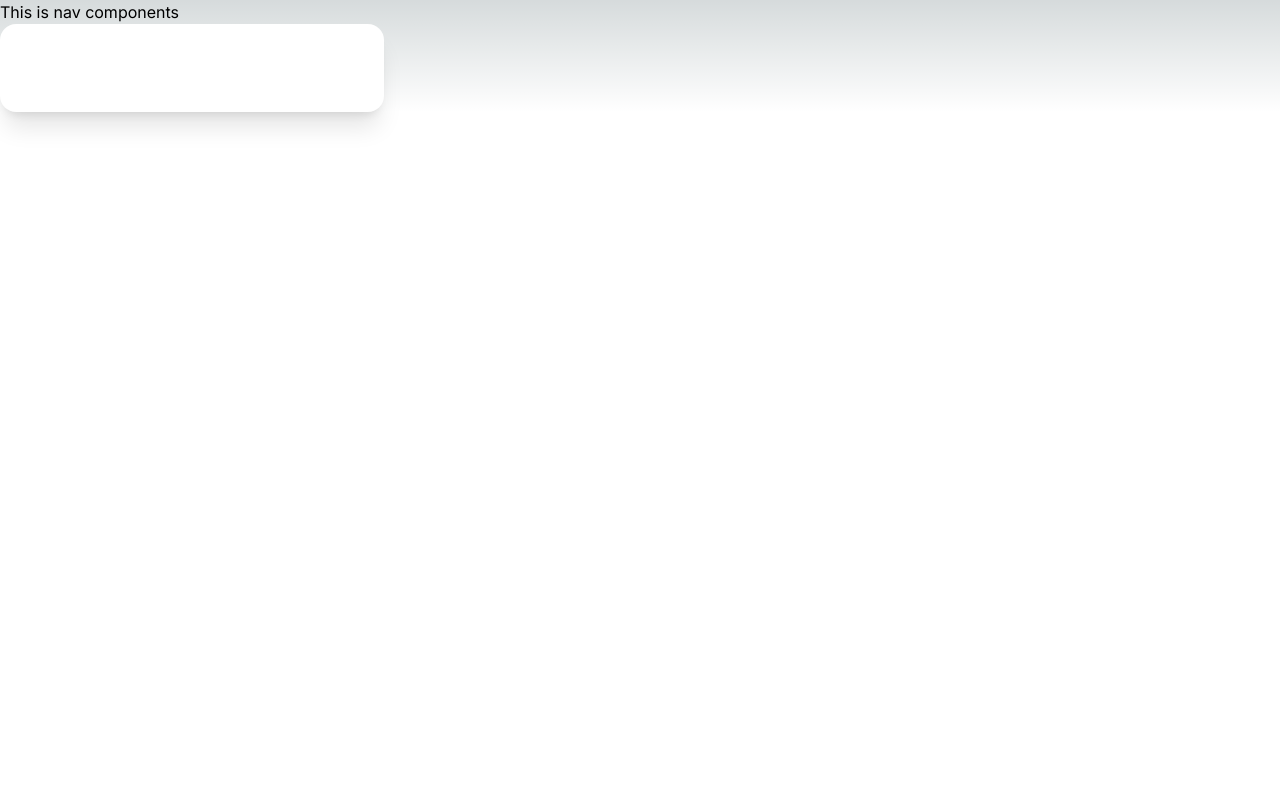
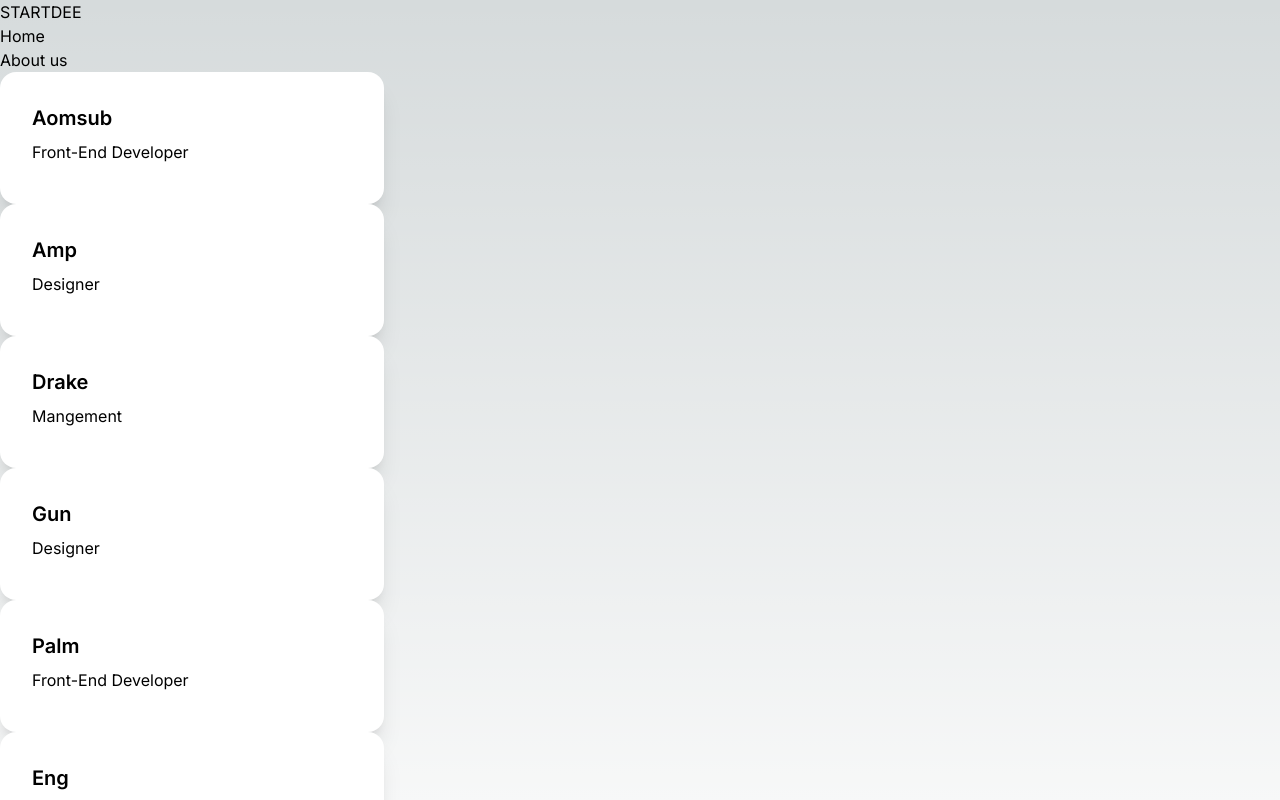
Before and after one commit to StarDEE-From0toHero/KamranWebsiteProject, a Next.js app: page / in a window 1280 px wide. Shown: the top 800 px of the page. Built offline with nearby package versions, Linux system fonts and the light colour scheme.

Commit message:
Add props to card
Add some of the data to info files and display.

```diff
--- a/src/app/components/Card.tsx
+++ b/src/app/components/Card.tsx
@@ -3,12 +3,12 @@ interface Props {
   altText?: string;
   name?: string;
   role?: string;
-  description?: string;
+  linkedIn?: string;
+  email?: string
 }
 
-export default function Card({ image, altText, name, role, description }: Props) {
+export default function Card({ image, altText, name, role, linkedIn, email }: Props) {
   return (
-    <>
     <div className="card bg-base-100 w-96 shadow-xl">
       <figure>
         <img src={image} alt={altText} />
@@ -16,10 +16,13 @@ export default function Card({ image, altText, name, role, description }: Props)
       <div className="card-body">
         <h1 className="card-title">{name}</h1>
         <h4 className="card-role">{role}</h4>
-          <p>{description}</p>
+
         <div className="card-actions justify-end"></div>
       </div>
+      <div className="card-contact">
+        <img src={linkedIn} alt="" />
+        <img src={email} alt="" />
       </div>
-    </>
+    </div>
   );
 }
--- a/src/app/components/Navbar.tsx
+++ b/src/app/components/Navbar.tsx
@@ -1,7 +1,15 @@
 export default function Navbar(){
     return(
-        <div>
-            This is nav components
-        </div>
+        <nav>
+            <img
+                src=""
+                alt=""
+                />
+            <h1>STARTDEE</h1>
+            <ul>
+                <li>Home</li>
+                <li>About us</li>
+            </ul>
+        </nav>
     )
 }
--- /dev/null
+++ b/src/app/info.tsx
@@ -0,0 +1,45 @@
+interface User {
+    id:number
+    name:string
+    role:string
+}
+
+const users: User[] = [
+    {
+        id:1,
+        name: "Aomsub",
+        role:"Front-End Developer"
+    },
+    {
+        id:2,
+        name: "Amp",
+        role:"Designer"
+    },
+    {
+        id:3,
+        name: "Drake",
+        role:"Mangement"
+    },
+    {
+        id:4,
+        name: "Gun",
+        role:"Designer"
+    },
+    {
+        id:5,
+        name: "Palm",
+        role:"Front-End Developer"
+    },
+    {
+        id:6,
+        name: "Eng",
+        role:"Designer"
+    },
+    {
+        id:7,
+        name: "Champ",
+        role:"Designer"
+    }
+]
+
+export default users
--- a/src/app/page.tsx
+++ b/src/app/page.tsx
@@ -1,11 +1,20 @@
 import Card from "./components/Card";
 import Navbar from "./components/Navbar";
+import info from "./info"
 
 export default function Home() {
+
   return (
     <main>
       <Navbar />
-      <Card />
+      {
+        info.map((data) => (
+          <Card
+            key={data.id}
+            {...data}
+          />
+        ))
+      }
     </main>
   );
 }
```
Lines whose indentation alone changed are shown as unchanged.
